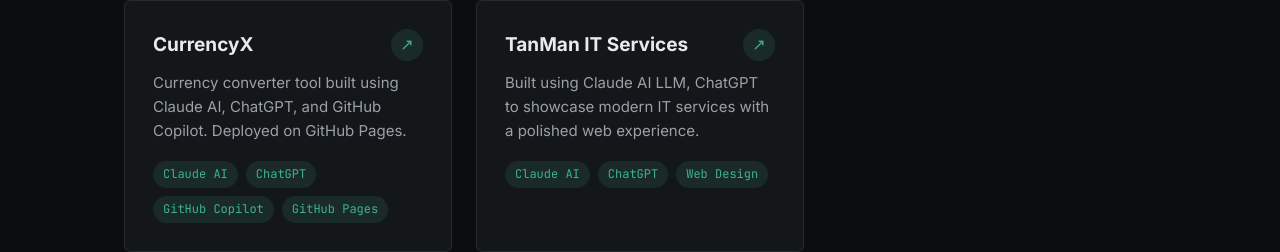
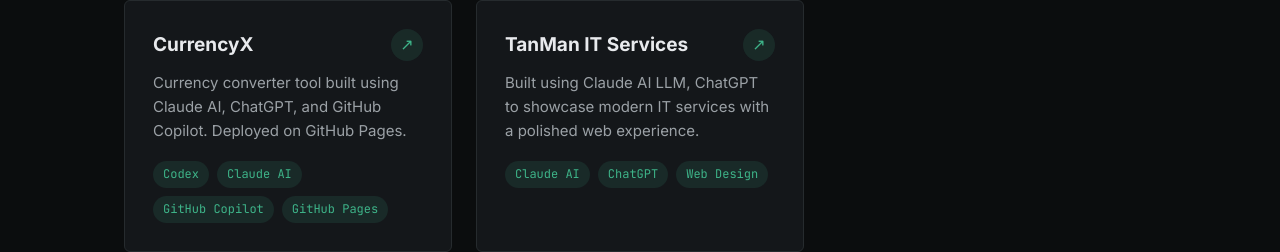
Before and after one commit to manthanrshende/Portfoilio, a plain HTML site: page index.html in a window 1280 px wide. Shown: the part 2753-3005 px from the top of the page. Drawn offline with Linux system fonts and the light colour scheme.

Commit message:
skills updated

```diff
--- a/index.html
+++ b/index.html
@@ -202,8 +202,8 @@
         </div>
         <p>Currency converter tool built using Claude AI, ChatGPT, and GitHub Copilot. Deployed on GitHub Pages.</p>
         <div class="tags">
+          <span>Codex</span>
           <span>Claude AI</span>
-          <span>ChatGPT</span>
           <span>GitHub Copilot</span>
           <span>GitHub Pages</span>
         </div>
```
